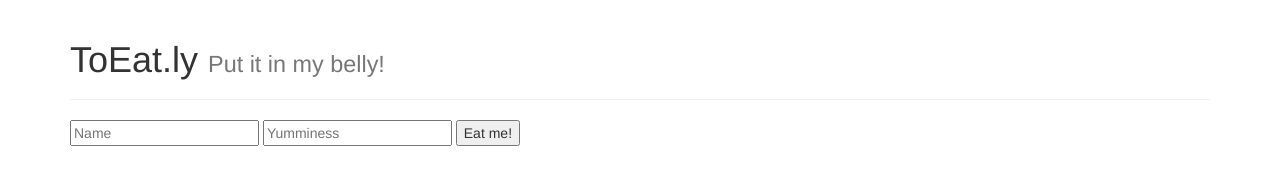
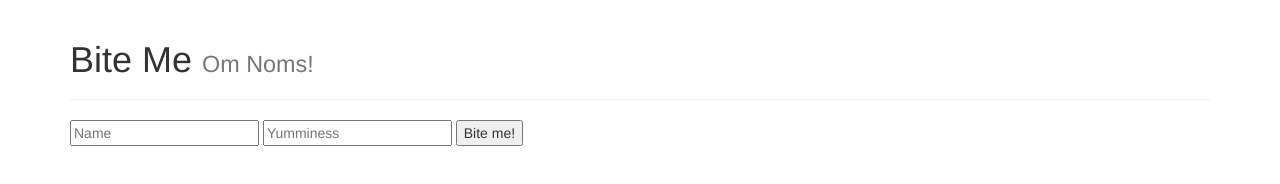
Before and after one commit to will1500/Catchphrase-Project, a website: page views/index.html in a window 1280 px wide. Drawn offline with nearby package versions, Linux system fonts and the light colour scheme; files that its build step writes are made by us from their sources; no server answers; files whose address does not match are found by name.

```diff
--- a/views/index.html
+++ b/views/index.html
@@ -1,7 +1,7 @@
 <!DOCTYPE html>
 <html>
 <head>
-  <title>ToEat.ly</title>
+  <title>Bite Me</title>
   <meta charset="utf-8" />
   <meta http-equiv="Content-type" content="text/html; charset=utf-8" />
   <meta name="viewport" content="width=device-width, initial-scale=1" />
@@ -20,13 +20,13 @@
 <body>
   <div id="page-wrapper" class="container">
     <header class="page-header">
-      <h1>ToEat.ly <small>Put it in my belly!</small></h1>
+      <h1>Bite Me <small>Om Noms!</small></h1>
     </header>
     <!-- form -->
     <form id="new-food-form">
       <input name="name" type="text" id="food-name-input" placeholder="Name">
       <input name="yumminess" type="text" id="food-yumminess-input" placeholder="Yumminess">
-      <button type="submit">Eat me!</button>
+      <button type="submit">Bite me!</button>
     </form>
     <ul id="food-ul">
   </div>
```
Also changed, not shown: README.md, index.js (line endings or trailing spaces).
